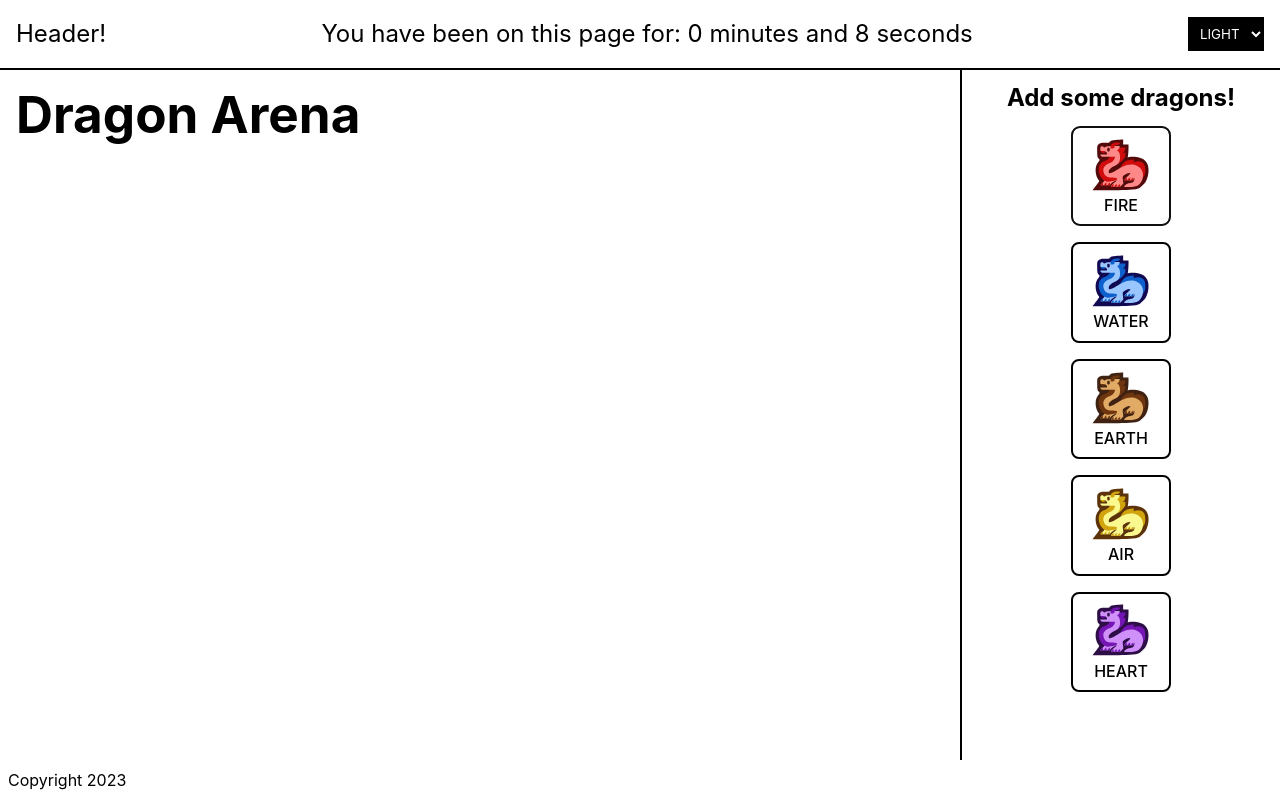
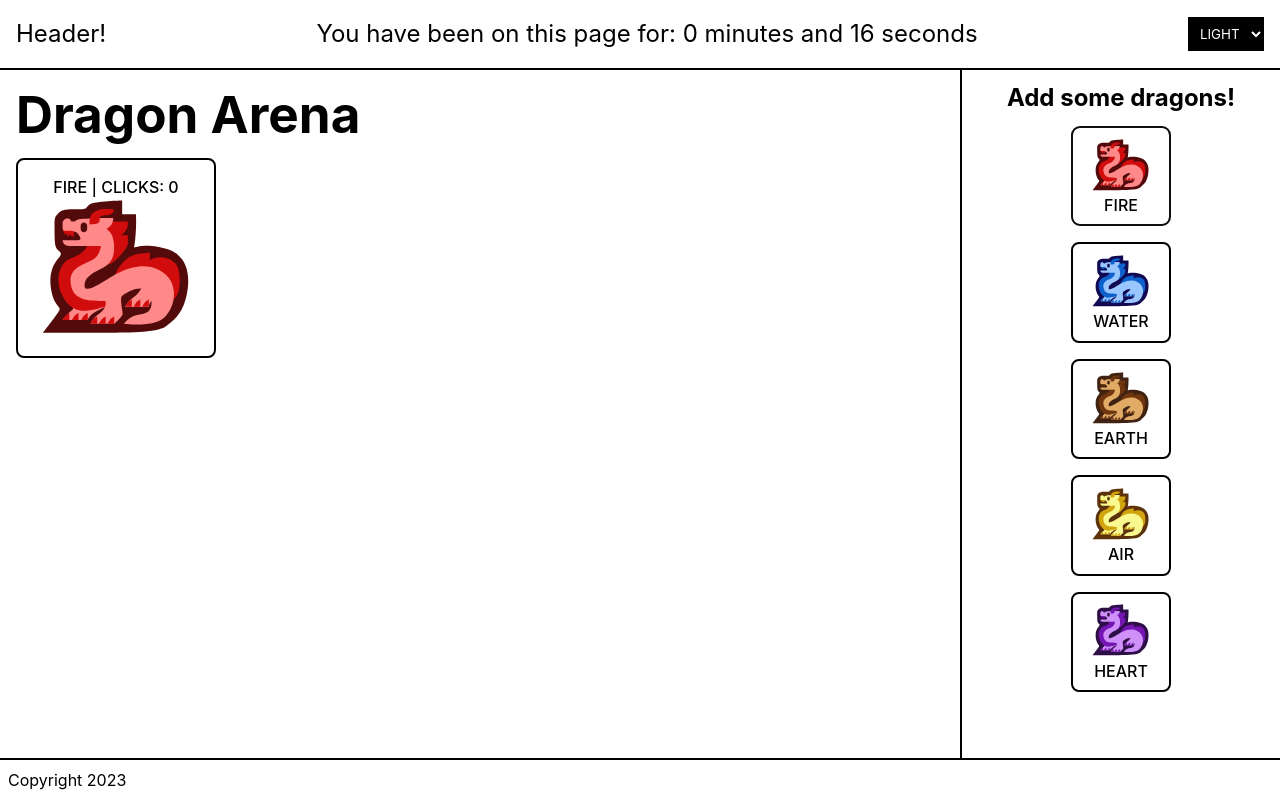
Before and after one commit to keircatenation/dragons-react-refactor, a React (Vite) app: page / in a window 1280 px wide. Both pictures are taken after a click on the button "FIRE". Built offline with nearby package versions, Linux system fonts and the light colour scheme.

Commit message:
finished refactor of classes

```diff
--- a/src/App.jsx
+++ b/src/App.jsx
@@ -1,3 +1,4 @@
+import React from 'react'
 import { useState } from 'react'
 import Footer from './components/Footer'
 import Main from './components/Main'
@@ -6,23 +7,33 @@ import Timer from './components/Timer'
 import './App.css'
 import { themes, dragonTypes } from './assets/data'
 
-function App() {
-  const [theme, setTheme] = useState(themes[0])
-  const [dragons, setDragons] = useState([]);
 
-  function handleThemeChange(val) {
-    console.log(val, 'theme changes');
-    setTheme(val);
+class App extends React.Component{
+  constructor(props) {
+    super(props)
+    this.state = {
+      theme: themes[0],
+      dragons:[]
     }
+    this.setDragons = this.setDragons.bind(this);
+    this.setTheme = this.setTheme.bind(this);
+  }
+  setDragons(newDragon) {
+    let newDragons = [...this.state.dragons, newDragon]
+    this.setState( prev => ( {...prev, dragons: newDragons} ) )
+  }
+  setTheme(theme) {
+    this.setState( prev => ({...prev, theme: theme}) )
+  }
+  render() {
     return (
       <>
-      <header className={theme}>
+        <header className={this.state.theme}>
           Header!
           <Timer />
-        <select name='theme' id='theme-select' onChange={event => handleThemeChange(event.target.value)}>
+          <select name='theme' id='theme-select' onChange={event => this.setTheme(event.target.value)}>
             {
               themes.map((themeSelection, index) => {
-              console.log(themeSelection)
                 return (
                   <option value={themeSelection} key={themeSelection + index}>{themeSelection}</option>
                 )
@@ -30,11 +41,12 @@ function App() {
             }
           </select>
         </header>
-      <Main theme={theme} dragons={dragons} />
-      <Sidebar theme={theme} setDragons={setDragons} />
-      <Footer theme={theme} />
+        <Main theme={this.state.theme} dragons={this.state.dragons} />
+        <Sidebar theme={this.state.theme} setDragons={this.setDragons} />
+        <Footer theme={this.state.theme} />
       </>
     )
   }
+}
 
 export default App
--- a/src/components/Dragon/index.jsx
+++ b/src/components/Dragon/index.jsx
@@ -4,10 +4,12 @@ class Dragon extends React.Component {
     constructor(props) {
         super(props)
         this.state = { clicks: 0 }
-        this.addClick.bind(this);
+        this.addClick = this.addClick.bind(this);
     }
-    addClick = function() {
-        this.setState( prev => { clicks: prev.clicks + 1 } )
+    addClick() {
+        this.setState( prev => {
+            return ( { clicks: prev.clicks + 1 } )
+        } )
     }
 
     render() {
--- a/src/components/DragonButton/index.jsx
+++ b/src/components/DragonButton/index.jsx
@@ -13,14 +13,14 @@ class DragonButton extends React.Component {
             fill2: this.props.dragonType[1][1],
             fill3: this.props.dragonType[1][2]
         };
-        this.props.setDragons( prev => [...prev, dragon] )
+        this.props.setDragons(dragon)
     }
 
     render() {
         return (
-            <button className='dragon-button' onClick={() => this.addDragon}>
-                <DragonIcon fill1={this.props.fill1} fill2={this.props.fill2} fill3={this.props.fill3} />
-                <p>{this.props.name}</p>
+            <button className='dragon-button' onClick={() => this.addDragon()}>
+                <DragonIcon fill1={this.props.dragonType[1][0]} fill2={this.props.dragonType[1][1]} fill3={this.props.dragonType[1][2]} />
+                <p>{this.props.dragonType[0]}</p>
             </button>
         )
     }
--- a/src/components/Footer/index.jsx
+++ b/src/components/Footer/index.jsx
@@ -7,7 +7,7 @@ class Footer extends React.Component {
     }
     render() {
         return(
-            <footer>Copyright {this.date.getFullYear()}</footer>
+            <footer className={this.props.theme}>Copyright {this.date.getFullYear()}</footer>
         )
     }
 }
--- a/src/components/Main/index.jsx
+++ b/src/components/Main/index.jsx
@@ -1,14 +1,16 @@
+import React from "react";
 import Dragon from "../Dragon"
-
-export default function Main(props) {
-    const {theme, dragons} = props;
-
-    return (
-        <main className={theme}>
+class Main extends React.Component{
+    constructor(props) {
+        super(props)
+    }
+    render() {
+        return(
+            <main className={this.props.theme}>
             <h1>Dragon Arena</h1>
             <section className='dragons'>
                 {
-                    dragons.map( (dragon, index) =>{
+                    this.props.dragons.map( (dragon, index) =>{
 
                         return (
                             <Dragon fill1={dragon.fill1} fill2={dragon.fill2} fill3={dragon.fill3} key={index} name={dragon.name} />
@@ -17,6 +19,7 @@ export default function Main(props) {
                 }
             </section>
         </main>
-    )
-
+        )
+    }
 }
+export default Main;
--- a/src/components/Sidebar/index.jsx
+++ b/src/components/Sidebar/index.jsx
@@ -13,9 +13,7 @@ class Sidebar extends React.Component {
                 <h2>Add some dragons!</h2>
                 {
                     dragonTypes.map(( type, index ) => {
-                        let name = type[0];
-                        let fills = type[1];
-                        return <DragonButton name={name} key={index} dragonIndex={index} setDragons={this.setDragons} fill1={fills[0]} fill2={fills[1]} fill3={fills[2]} dragonType={ type } />
+                        return <DragonButton key={index} setDragons={this.props.setDragons} dragonType={ type } />
                     })
                 }
             </aside>
--- a/src/components/Timer/index.jsx
+++ b/src/components/Timer/index.jsx
@@ -1,18 +1,45 @@
+import React from 'react';
 import { useState, useEffect } from 'react'
 
-export default function Timer(props) {
-    const [time, setTime] = useState(0);
-    useEffect(() => {
-        let interval = setInterval(() => setTime(prev => prev+1), 1000);
+// export default function Timer(props) {
+//     const [time, setTime] = useState(0);
+//     useEffect(() => {
+//         let interval = setInterval(() => setTime(prev => prev+1), 1000);
 
-        return () => {
-          // setInterval cleared when component unmounts
-          clearInterval(interval);
-        }
-      }, [])
+//         return () => {
+//           // setInterval cleared when component unmounts
+//           clearInterval(interval);
+//         }
+//       }, [])
 
-    return (
-        <div>You have been on this page for: {Math.floor( time/60 )} minutes and {time %60} seconds</div>
+//     return (
+//         <div>You have been on this page for: {Math.floor( time/60 )} minutes and {time %60} seconds</div>
+//     )
+
+// }
+
+class Timer extends React.Component{
+  constructor(props) {
+    super(props)
+    this.state = { time:0, interval:0 }
+    this.setTime = this.setTime.bind(this);
+  }
+  setTime() {
+    this.setState(prev => ( { time: prev.time + 1 } ))
+  }
+  componentDidMount() {
+    const interval = setInterval(() => this.setTime(), 1000);
+    this.setState( prev => ( { ...prev, interval } ) )
+  }
+  componentWillUnmount() {
+    clearInterval(this.state.interval);
+  }
+
+  render() {
+    return(
+      <div>You have been on this page for: {Math.floor( this.state.time/60 )} minutes and {this.state.time %60} seconds</div>
     )
+  }
+}
 
-}
+export default Timer
```
Lines whose indentation alone changed are shown as unchanged.
